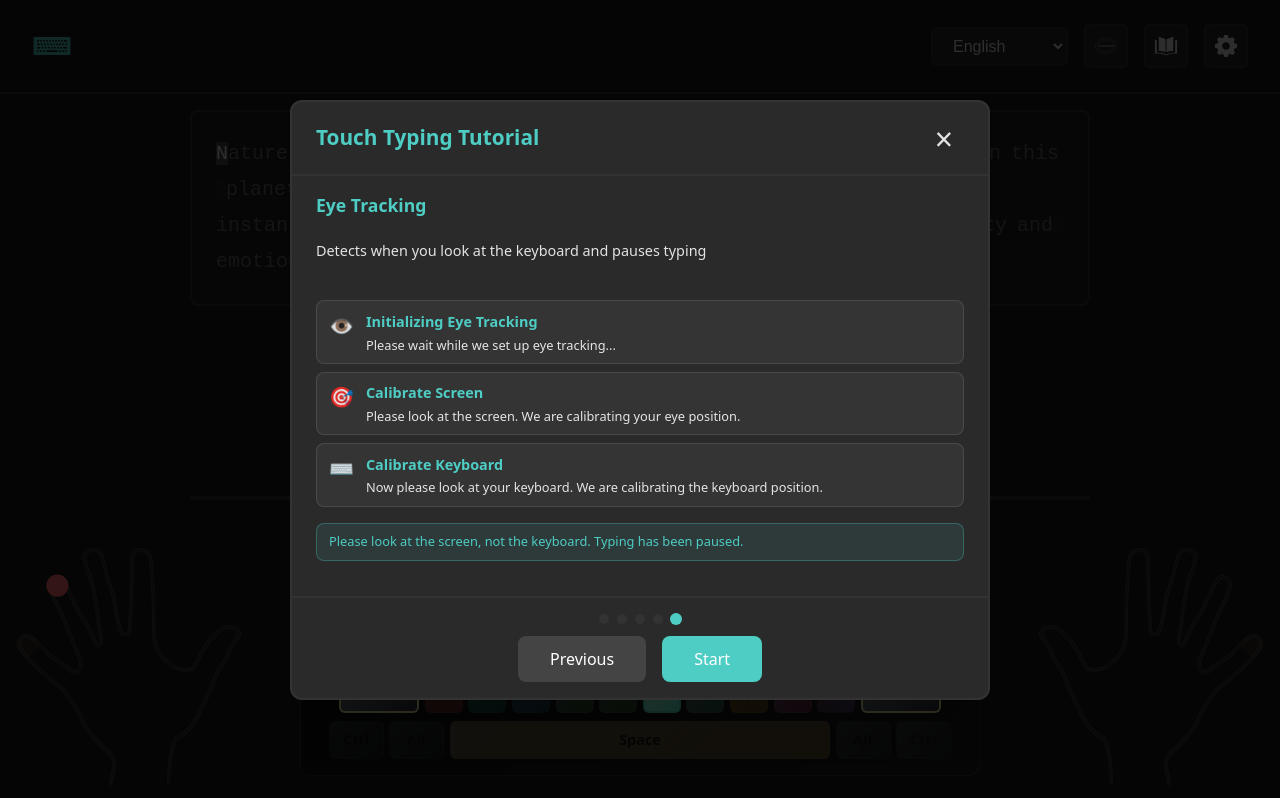
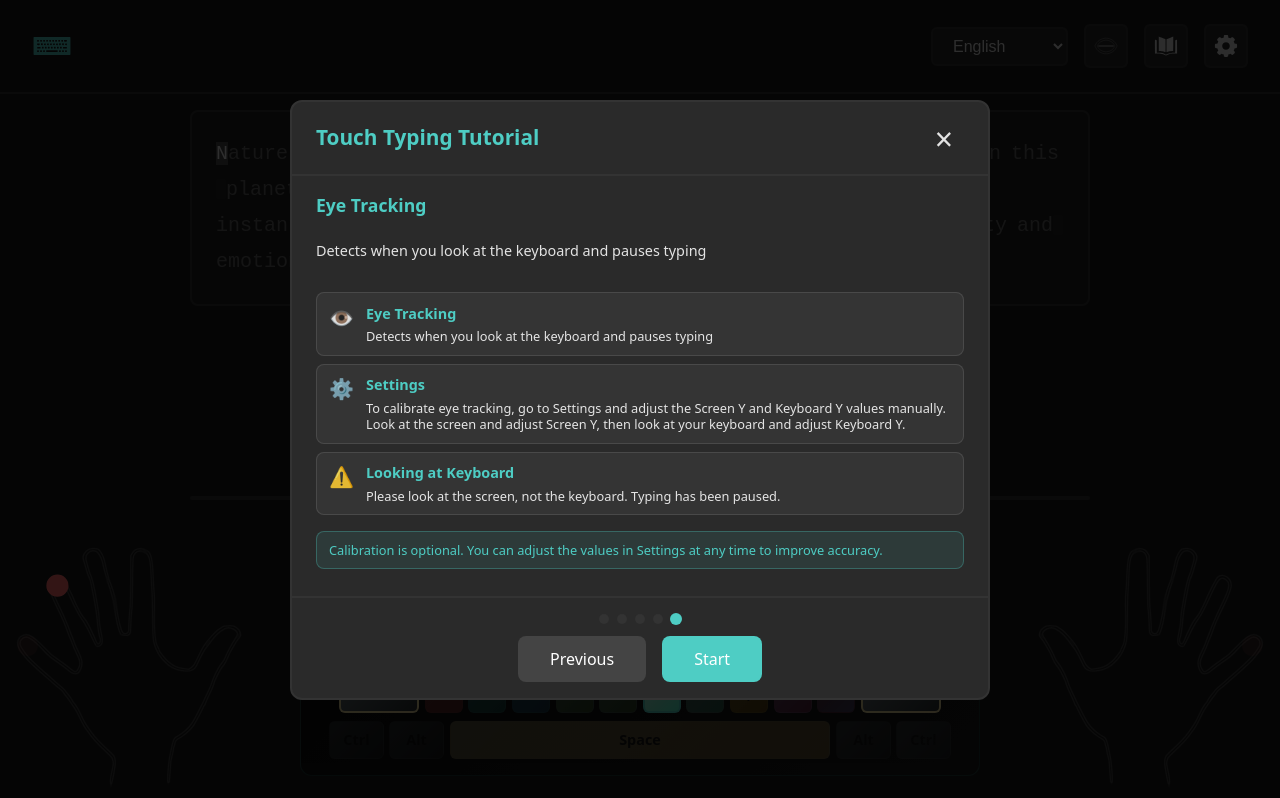
Before and after one commit to khudiiash/speed-typing, a Vue app: page / in a window 1280 px wide. Both pictures are taken after a click on the element 676 px from the left and 619 px from the top of the page. Built offline with nearby package versions, Linux system fonts and the light colour scheme; no server answers.

Commit message:
Update tutorial: remove automatic calibration steps, add manual calibration instructions

```diff
--- a/src/components/Tutorial.vue
+++ b/src/components/Tutorial.vue
@@ -82,26 +82,26 @@
             <div class="info-item">
               <span class="info-icon">👁️</span>
               <div class="info-content">
-                <strong>{{ t.initializingEyeTracking }}</strong>
-                <p>{{ t.initializingEyeTrackingMessage }}</p>
+                <strong>{{ t.eyeTracking }}</strong>
+                <p>{{ t.eyeTrackingDescription }}</p>
               </div>
             </div>
             <div class="info-item">
-              <span class="info-icon">🎯</span>
+              <span class="info-icon">⚙️</span>
               <div class="info-content">
-                <strong>{{ t.calibrateScreen }}</strong>
-                <p>{{ t.calibrateScreenMessage }}</p>
+                <strong>{{ t.settings }}</strong>
+                <p>{{ t.eyeTrackingCalibrationInstructions || 'To calibrate eye tracking, go to Settings and adjust the Screen Y and Keyboard Y values manually. Look at the screen and adjust Screen Y, then look at your keyboard and adjust Keyboard Y.' }}</p>
               </div>
             </div>
             <div class="info-item">
-              <span class="info-icon">⌨️</span>
+              <span class="info-icon">⚠️</span>
               <div class="info-content">
-                <strong>{{ t.calibrateKeyboard }}</strong>
-                <p>{{ t.calibrateKeyboardMessage }}</p>
+                <strong>{{ t.lookingAtKeyboard }}</strong>
+                <p>{{ t.lookingAtKeyboardMessage }}</p>
               </div>
             </div>
             <div class="info-note">
-              <p>{{ t.lookingAtKeyboardMessage }}</p>
+              <p>{{ t.eyeTrackingCalibrationNote || 'Calibration is optional. You can adjust the values in Settings at any time to improve accuracy.' }}</p>
             </div>
           </div>
         </div>
--- a/src/data/translations.js
+++ b/src/data/translations.js
@@ -82,6 +82,8 @@ export const translations = {
     eyeTrackingDescription: 'Detects when you look at the keyboard and pauses typing',
     initializingEyeTracking: 'Initializing Eye Tracking',
     initializingEyeTrackingMessage: 'Please wait while we set up eye tracking...',
+    eyeTrackingCalibrationInstructions: 'To calibrate eye tracking, go to Settings and adjust the Screen Y and Keyboard Y values manually. Look at the screen and adjust Screen Y, then look at your keyboard and adjust Keyboard Y.',
+    eyeTrackingCalibrationNote: 'Calibration is optional. You can adjust the values in Settings at any time to improve accuracy.',
     lookAtTarget: 'Look at this target',
     lookAtKeyboard: 'Look at your keyboard',
     practiceCategories: 'Practice Categories',
@@ -219,6 +221,8 @@ export const translations = {
     eyeTrackingDescription: 'Визначає, коли ви дивитесь на клавіатуру, і призупиняє друк',
     initializingEyeTracking: 'Ініціалізація Відстеження Очей',
     initializingEyeTrackingMessage: 'Будь ласка, зачекайте, поки ми налаштуємо відстеження очей...',
+    eyeTrackingCalibrationInstructions: 'Для калібрування відстеження очей перейдіть до Налаштувань і вручну налаштуйте значення Screen Y та Keyboard Y. Подивіться на екран і налаштуйте Screen Y, потім подивіться на клавіатуру і налаштуйте Keyboard Y.',
+    eyeTrackingCalibrationNote: 'Калібрування є опціональним. Ви можете налаштувати значення в Налаштуваннях в будь-який час для покращення точності.',
     lookAtTarget: 'Дивіться на цю ціль',
     lookAtKeyboard: 'Дивіться на вашу клавіатуру',
     practiceCategories: 'Категорії Тренування',
```
